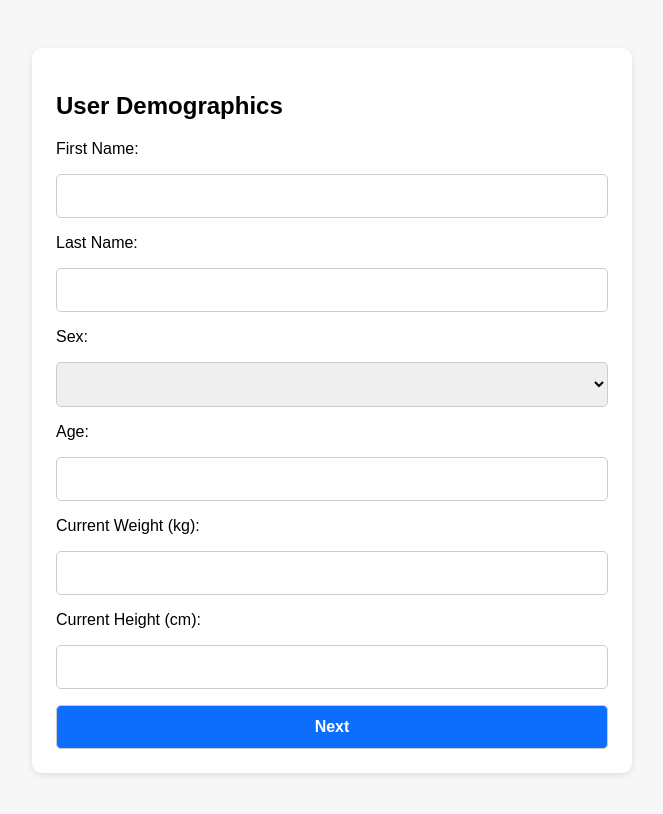
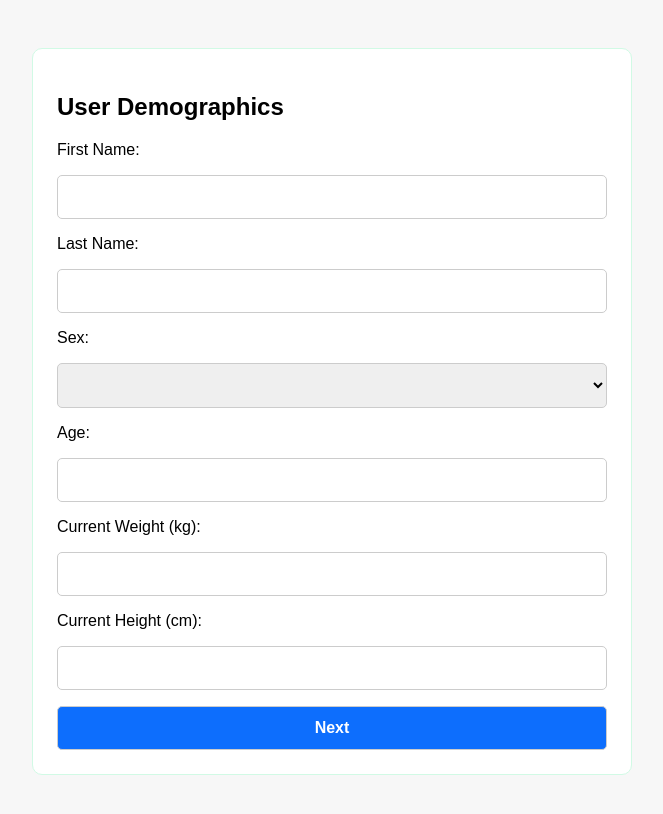
Before and after one commit to gitme05/TrackMyBite, a website: page front-end/views/UserDemographics.html in a window 1280 px wide. Shown: the whole page, without its empty margins (308-971 px from the left). Drawn offline with Linux system fonts and the light colour scheme.

Commit message:
Updated the color scheme

```diff
--- a/front-end/styles/UserDemographics.css
+++ b/front-end/styles/UserDemographics.css
@@ -36,7 +36,9 @@ body {
   background-color: white;
   padding: 1.5rem;
   border-radius: 10px;
-  box-shadow: 0 2px 6px rgba(0, 0, 0, 0.1);
+  border: 1px solid #d1fae5;
+  box-shadow: 0 0 10px #6ee6a8(0, 0, 0, 1);
+
 }
 
 form {
```
